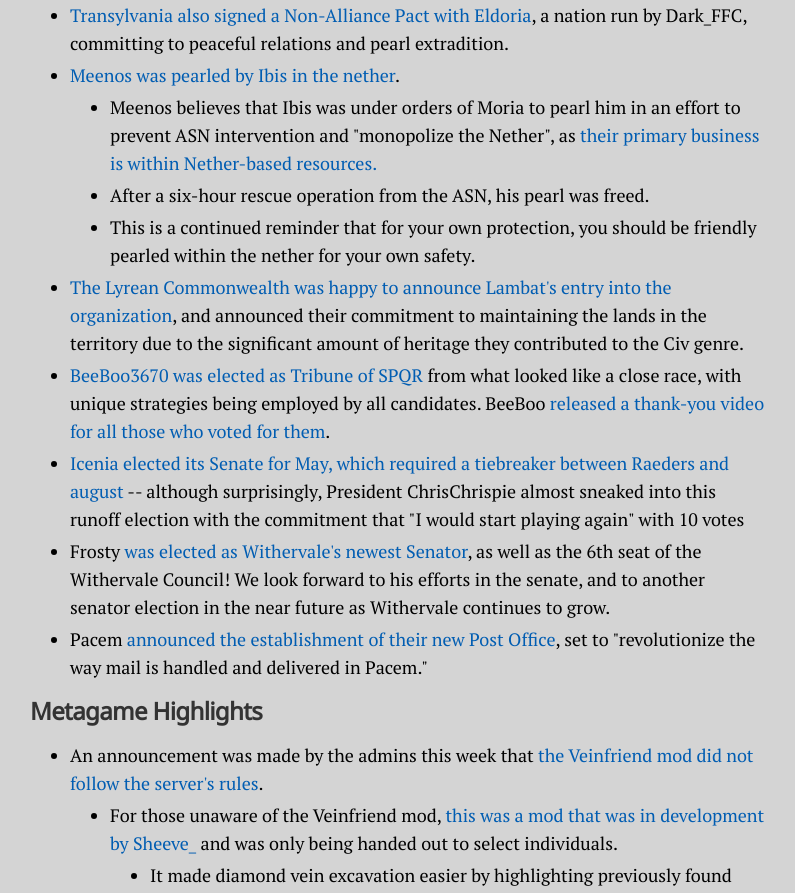
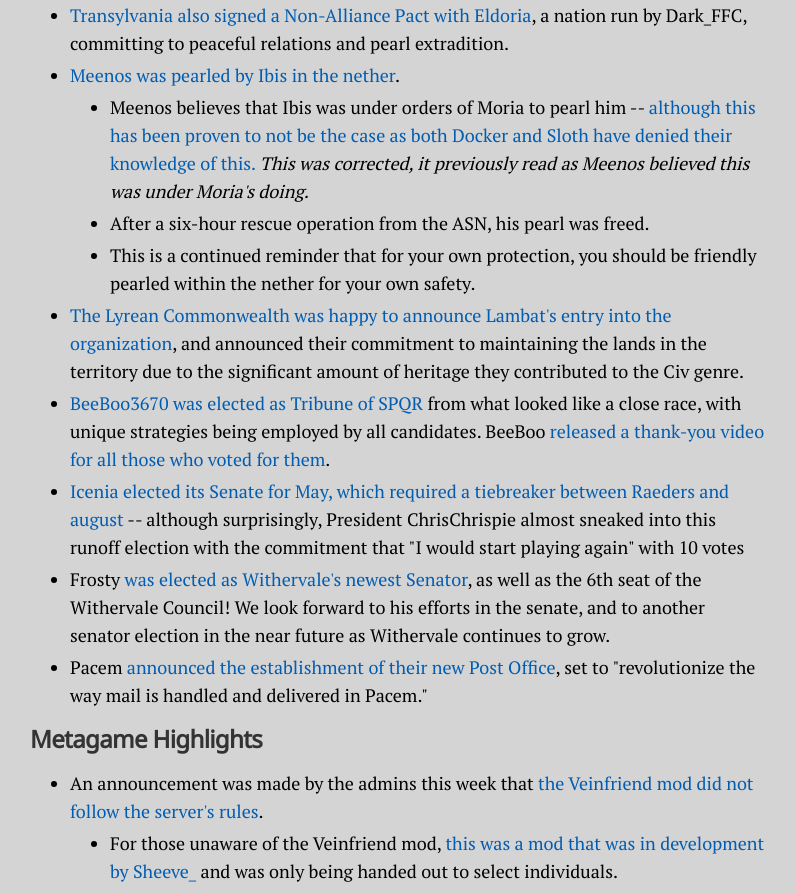
Before and after one commit to specificlanguage/newsletter-astro, an Astro site: page /newsletter/newsletter-05-06-2024 in a window 1280 px wide. Shown: the part 4661-5554 px from the top of the page, without its empty margins (242-1037 px from the left). Built offline with nearby package versions, Linux system fonts and the light colour scheme; Astro itself is replaced by a stand-in of ours.

Commit message:
corrections: May 6

```diff
--- a/src/content/newsletter/newsletter-05-06-2024.mdx
+++ b/src/content/newsletter/newsletter-05-06-2024.mdx
@@ -103,7 +103,7 @@ Admins have also teased the 1.20 update, although [despite their efforts to rele
     - Anyway, [most of the comments were pretty happy that Gensokyo was being taken over by an active nation](https://www.reddit.com/r/CivMC/comments/1cjigqp/general_act_of_the_declaration_of_claim_over/l2g885i/), and Nara were happy to support them within this treaty as well. [Even former enemies were pretty hopeful for their success.](https://www.reddit.com/r/CivMC/comments/1cjigqp/general_act_of_the_declaration_of_claim_over/)
 - [Transylvania also signed a Non-Alliance Pact with Eldoria](https://www.reddit.com/r/CivMC/comments/1chwpgu/eldoria_and_transylvania_nap/), a nation run by Dark_FFC, committing to peaceful relations and pearl extradition.
 - [Meenos was pearled by Ibis in the nether](https://i.imgur.com/FOm67Ct.png).
-    - Meenos believes that Ibis was under orders of Moria to pearl him in an effort to prevent ASN intervention and "monopolize the Nether", as [their primary business is within Nether-based resources.](https://i.imgur.com/KxYgWii.png)
+    - Meenos believes that Ibis was under orders of Moria to pearl him -- [although this has been proven to not be the case as both Docker and Sloth have denied their knowledge of this.](https://i.imgur.com/hZ5GDzq.png) *This was corrected, it previously read as Meenos believed this was under Moria's doing.*
     - After a six-hour rescue operation from the ASN, his pearl was freed.
     - This is a continued reminder that for your own protection, you should be friendly pearled within the nether for your own safety.
 - [The Lyrean Commonwealth was happy to announce Lambat's entry into the organization](https://i.imgur.com/wu5Rwn5.png), and announced their commitment to maintaining the lands in the territory due to the significant amount of heritage they contributed to the Civ genre.
```
